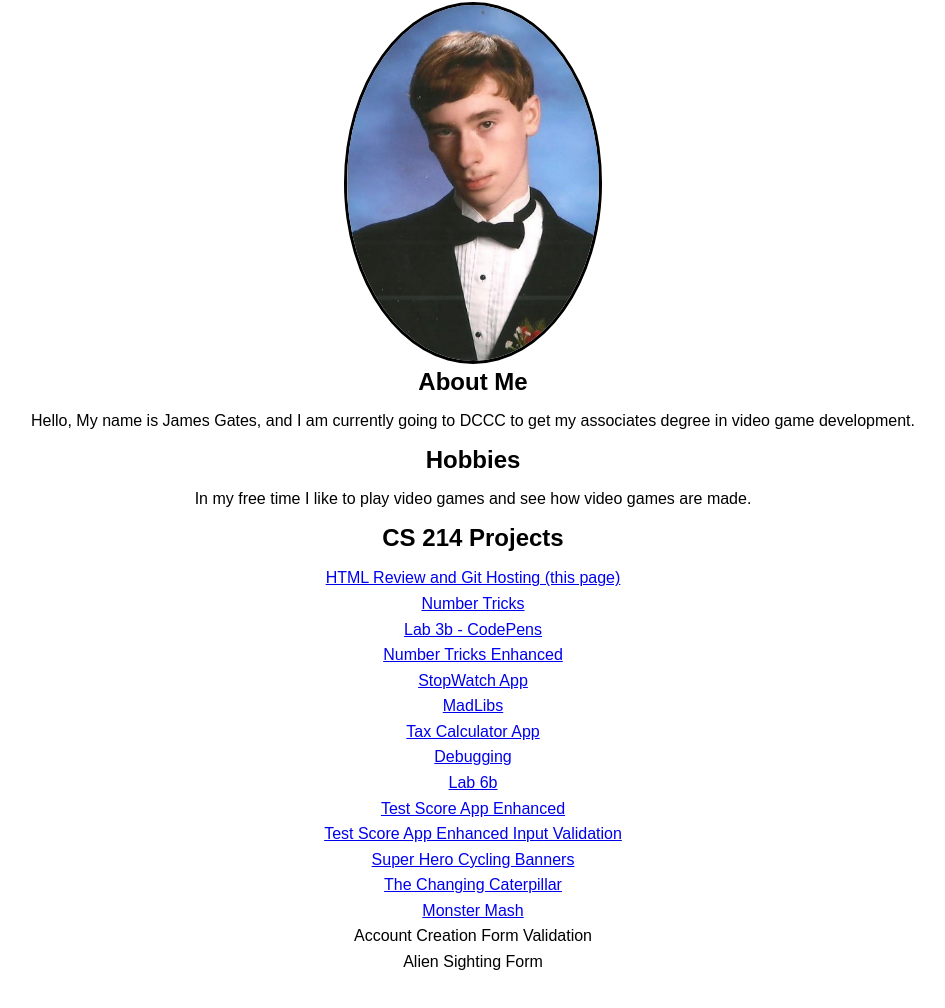
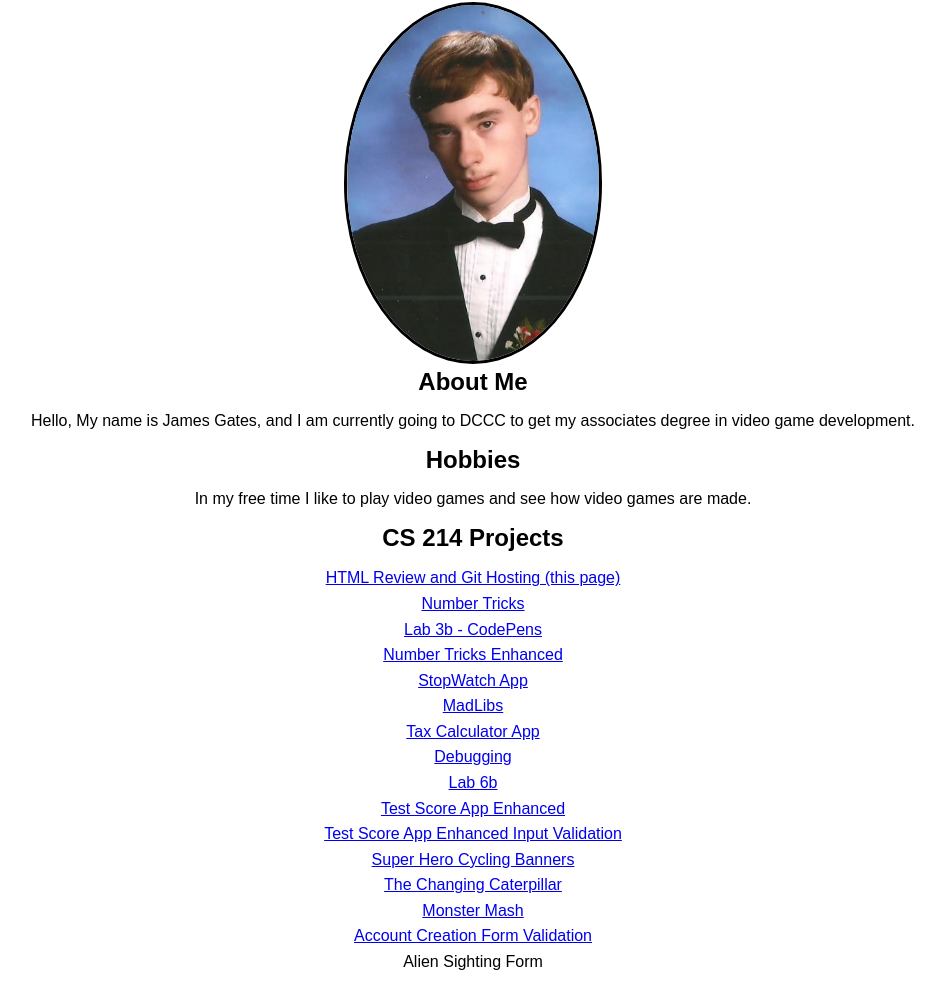
Before and after one commit to JamesGates4623/portfolio-website, a plain HTML site: page index.html in a window 1280 px wide. Shown: the part 56-1064 px from the top of the page, without its empty margins (167-1112 px from the left). Drawn offline with Linux system fonts and the light colour scheme.

Commit message:
Added new project

```diff
--- a/index.html
+++ b/index.html
@@ -46,7 +46,7 @@
 <a href ="https://jamesgates4623.github.io/Superhero-Cycling-Banners/"><div class="project">  Super Hero Cycling Banners</div></a>
 <a href ="https://jamesgates4623.github.io/the-changing-caterpiller/"><div class="project">  The Changing Caterpillar</div></a>
 <a href ="https://jamesgates4623.github.io/Monster-Mash/"><div class="project">  Monster Mash</div></a>
-<div class="project">  Account Creation Form Validation</div>
+<a href ="https://jamesgates4623.github.io/NewAccountCreationForm/"><div class="project">  Account Creation Form Validation</div></a>
 <div class="project">  Alien Sighting Form</div>
 </body>
 </html>
```
